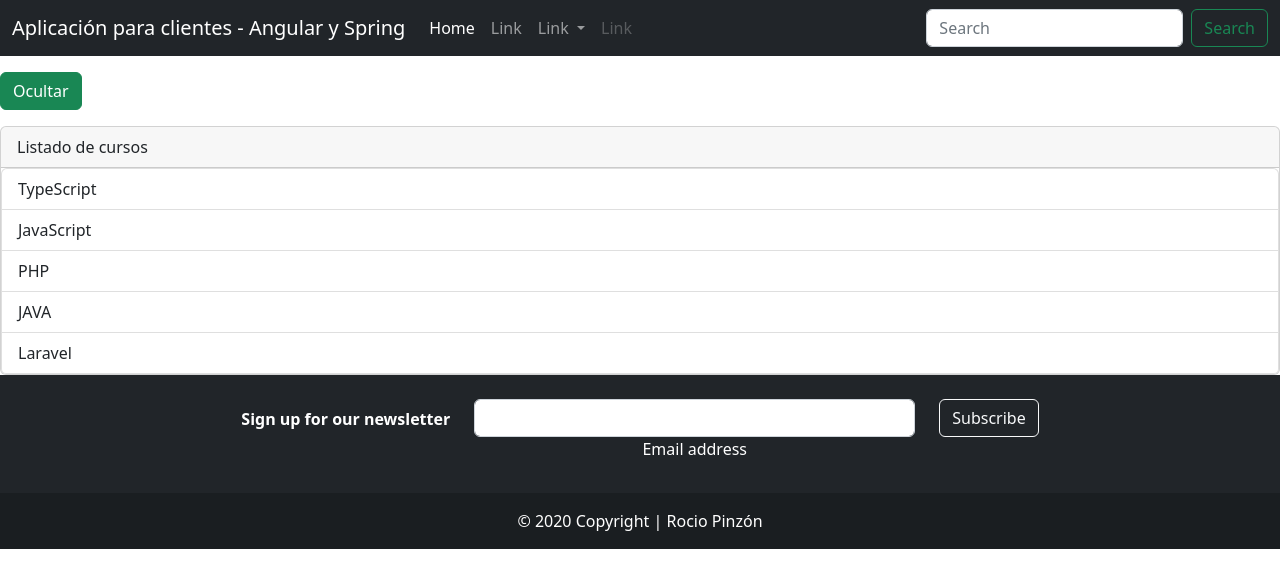
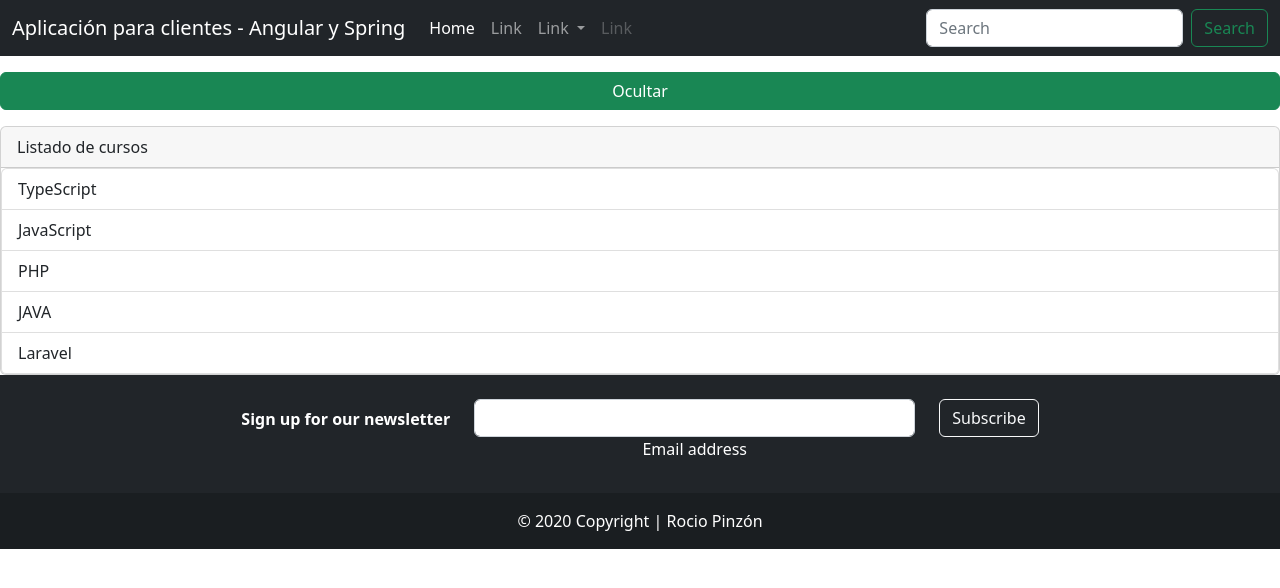
Before and after one commit to RocioPinzon/App-Clientes, an Angular app: page / in a window 1280 px wide. Shown: the top 588 px of the page. Built offline with nearby package versions, Linux system fonts and the light colour scheme.

Commit message:
Aplicacion clientes | Actualizacion

```diff
--- a/src/app/directiva/directiva.component.html
+++ b/src/app/directiva/directiva.component.html
@@ -1,11 +1,11 @@
+<div class="d-flex flex-column justify-content-center">
     <button type="button" (click)="setHabilitar()" class="btn btn-success my-3">{{ habilitar == true? 'Ocultar': 'Mostrar' }}</button>
     <div class="card">
         <div class="card-header">Listado de cursos</div>
-
         <ul class="list-group" *ngIf="habilitar == true">
             <li class="list-group-item" *ngFor="let curso of listaCurso">
                 {{ curso }}
             </li>
         </ul>
-
     </div>
+</div>
```
Lines whose indentation alone changed are shown as unchanged.
